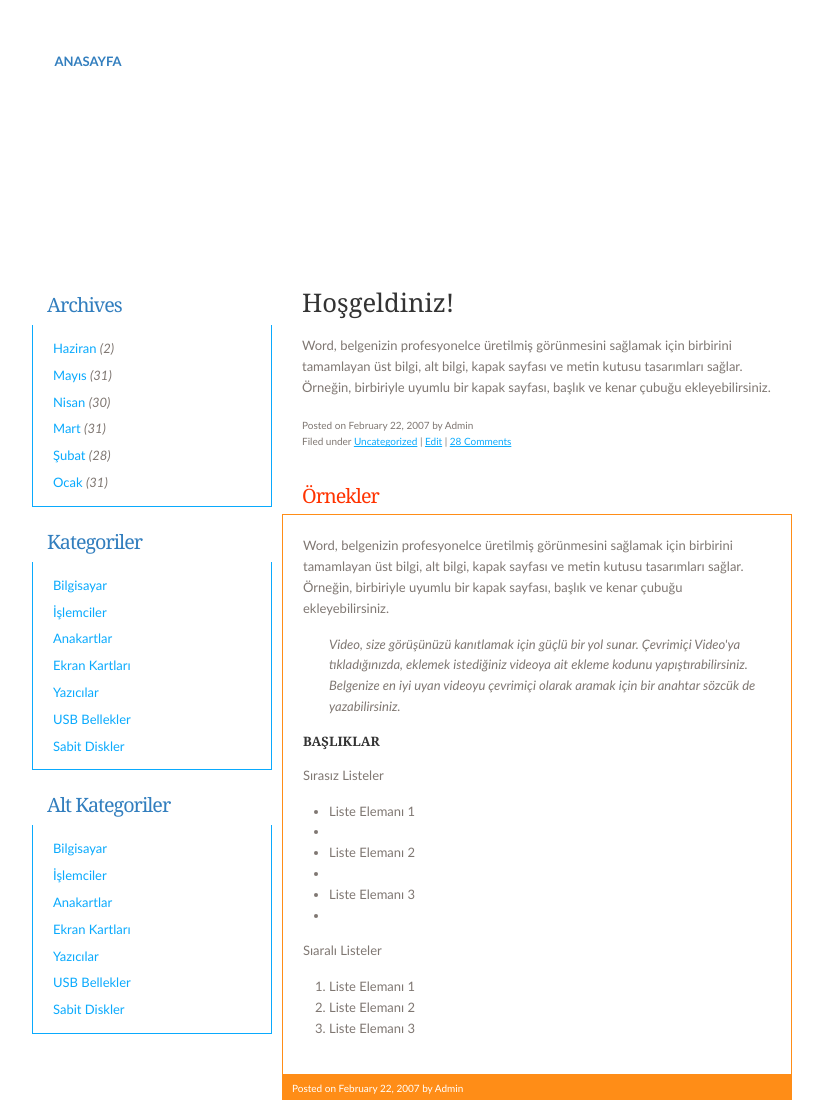
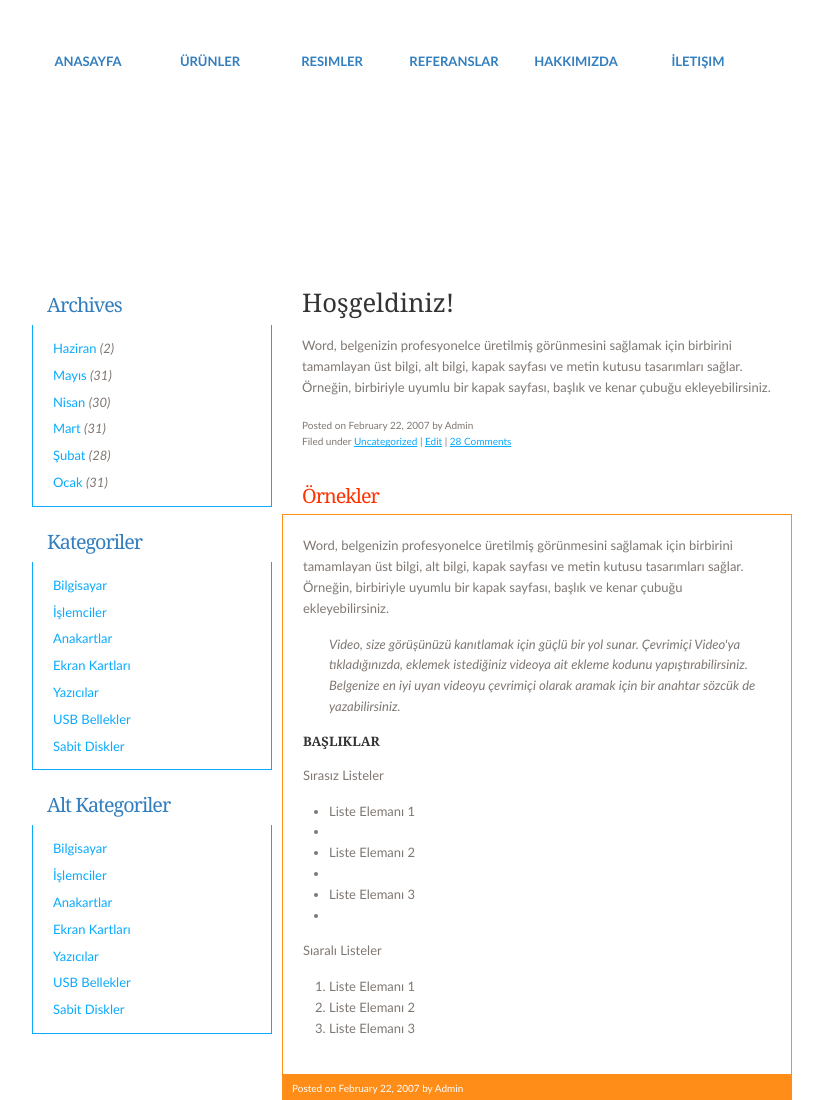
Before and after one commit to memreoz/memreoz.github.io, a plain HTML site: page index.html in a window 1280 px wide. Shown: the top 1100 px of the page, without its empty margins (228-1051 px from the left). Drawn offline with Linux system fonts and the light colour scheme.

Commit message:
Update index.html

```diff
--- a/index.html
+++ b/index.html
@@ -22,11 +22,11 @@ Description: A two-column fixed-width template. Suitable for blogs and small bus
 <div id="menu">
 	<ul>
 		<li class="active"><a href="#" accesskey="1" title="">Anasayfa</a></li>
-		<li><a href="#" accesskey="2" title="">Ürünler</a></li>
-		<li><a href="#" accesskey="3" title="">Resimler</a></li>
-		<li><a href="#" accesskey="4" title="">Referanslar</a></li>
-		<li><a href="#" accesskey="5" title="">Hakkımızda</a></li>
-		<li><a href="#" accesskey="6" title="">İletişim</a></li>
+		<li class="active"><a href="#" accesskey="2" title="">Ürünler</a></li>
+		<li class="active"><a href="#" accesskey="3" title="">Resimler</a></li>
+		<li class="active"><a href="#" accesskey="4" title="">Referanslar</a></li>
+		<li class="active"><a href="#" accesskey="5" title="">Hakkımızda</a></li>
+		<li class="active"><a href="#" accesskey="6" title="">İletişim</a></li>
 	</ul>
 </div>
 <!-- end #menu -->
```
